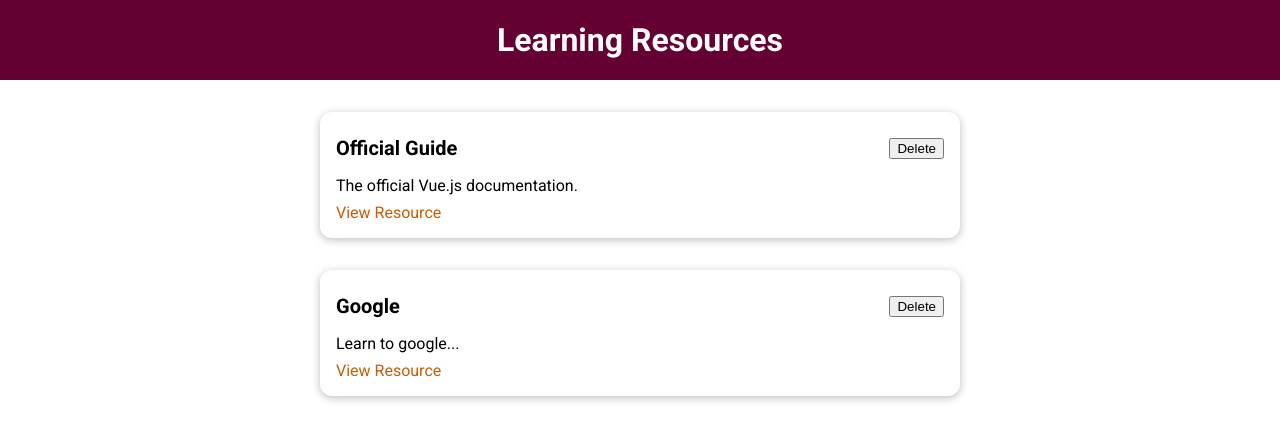
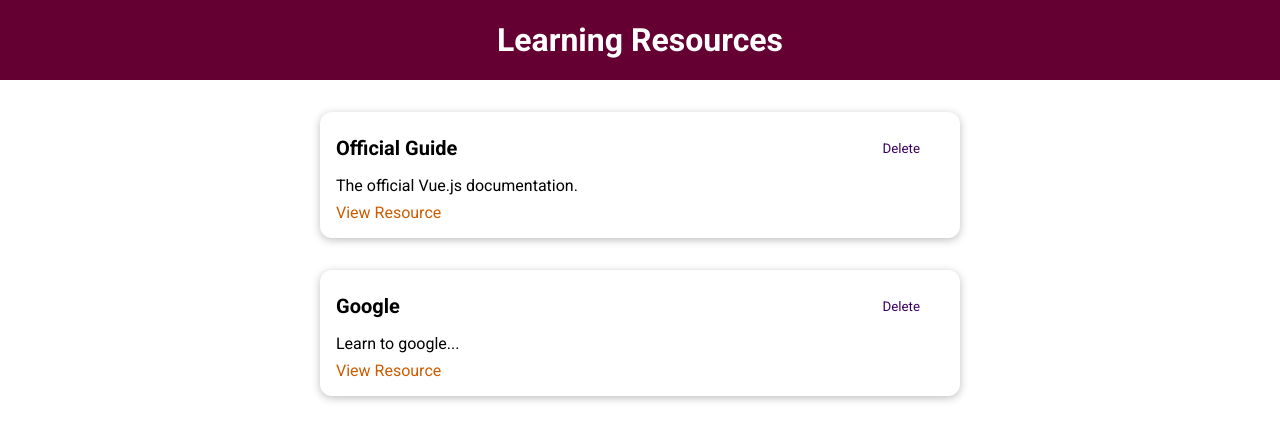
Before and after one commit to plarrea/vue-learning-resources-app, a Vue app: page / in a window 1280 px wide. Shown: the top 440 px of the page. Built offline with nearby package versions, Linux system fonts and the light colour scheme.

Commit message:
added base button component

```diff
--- a/src/components/LearningResources/LearningResource.vue
+++ b/src/components/LearningResources/LearningResource.vue
@@ -4,7 +4,7 @@
       <div>
         <header>
           <h3>{{ title }}</h3>
-          <button>Delete</button>
+          <base-button mode="flat">Delete</base-button>
         </header>
       </div>
       <p>{{ description }}</p>
--- /dev/null
+++ b/src/components/UI/BaseButton.vue
@@ -0,0 +1,42 @@
+<template>
+  <button :type="type" :class="mode">
+    <slot></slot>
+  </button>
+</template>
+
+<script>
+export default {
+  props: {
+    type: String,
+    mode: String,
+  },
+};
+</script>
+
+<style scoped>
+button {
+  padding: 0.75rem 1.5rem;
+  font-family: inherit;
+  background-color: #3a0061;
+  border: 1px solid #3a0061;
+  color: white;
+  cursor: pointer;
+}
+
+button:hover,
+button:active {
+  background-color: #270041;
+  border-color: #270041;
+}
+
+.flat {
+  background-color: transparent;
+  color: #3a0061;
+  border: none;
+}
+
+.flat:hover,
+.flat:active {
+  background-color: #edd2ff;
+}
+</style>
--- a/src/main.js
+++ b/src/main.js
@@ -1,9 +1,11 @@
 import { createApp } from "vue";
 import App from "./App.vue";
 import BaseCard from "./components/UI/BaseCard.vue";
+import BaseButton from "./components/UI/BaseButton.vue";
 
 const app = createApp(App);
 
 app.component("base-card", BaseCard);
+app.component("base-button", BaseButton);
 
 app.mount("#app");
```
